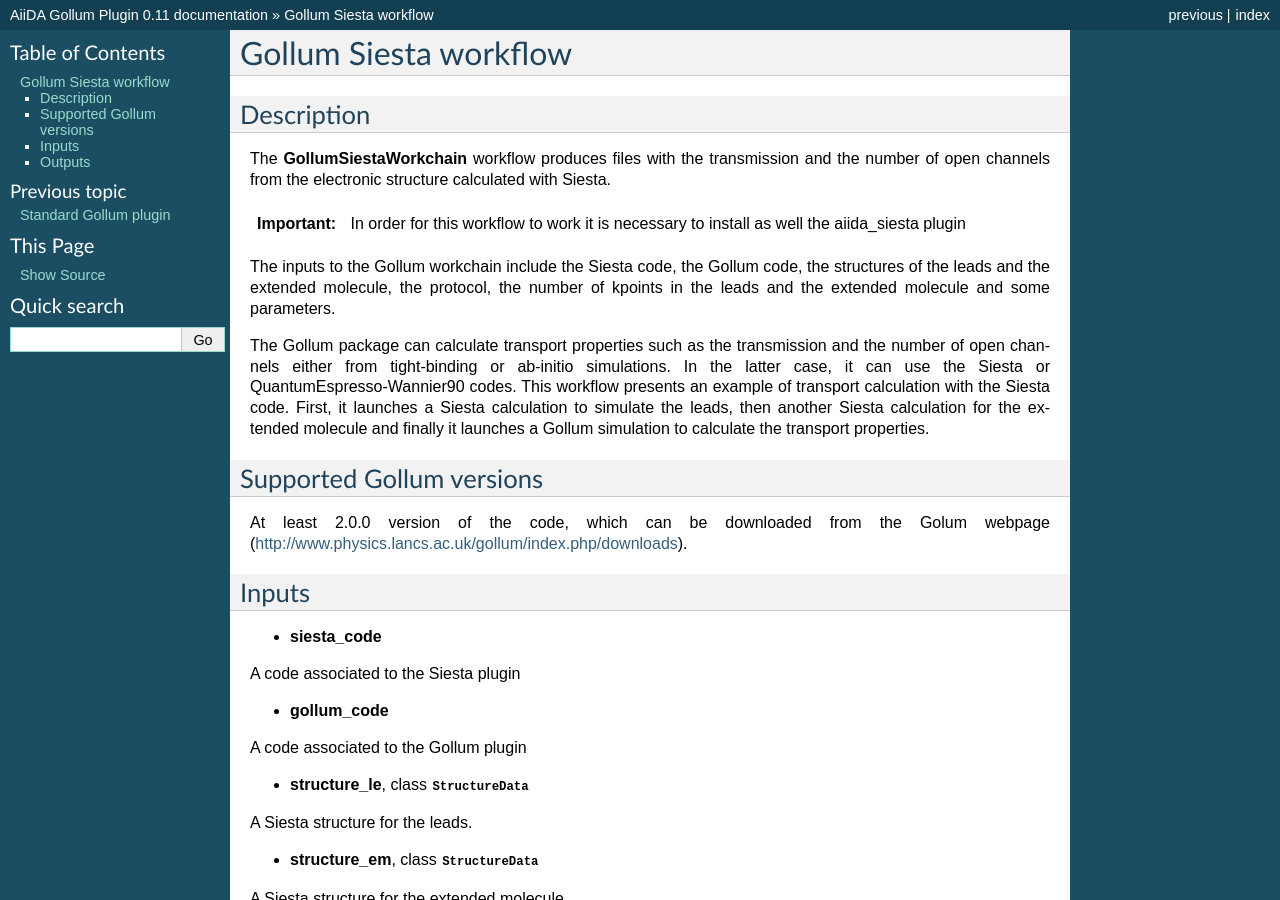
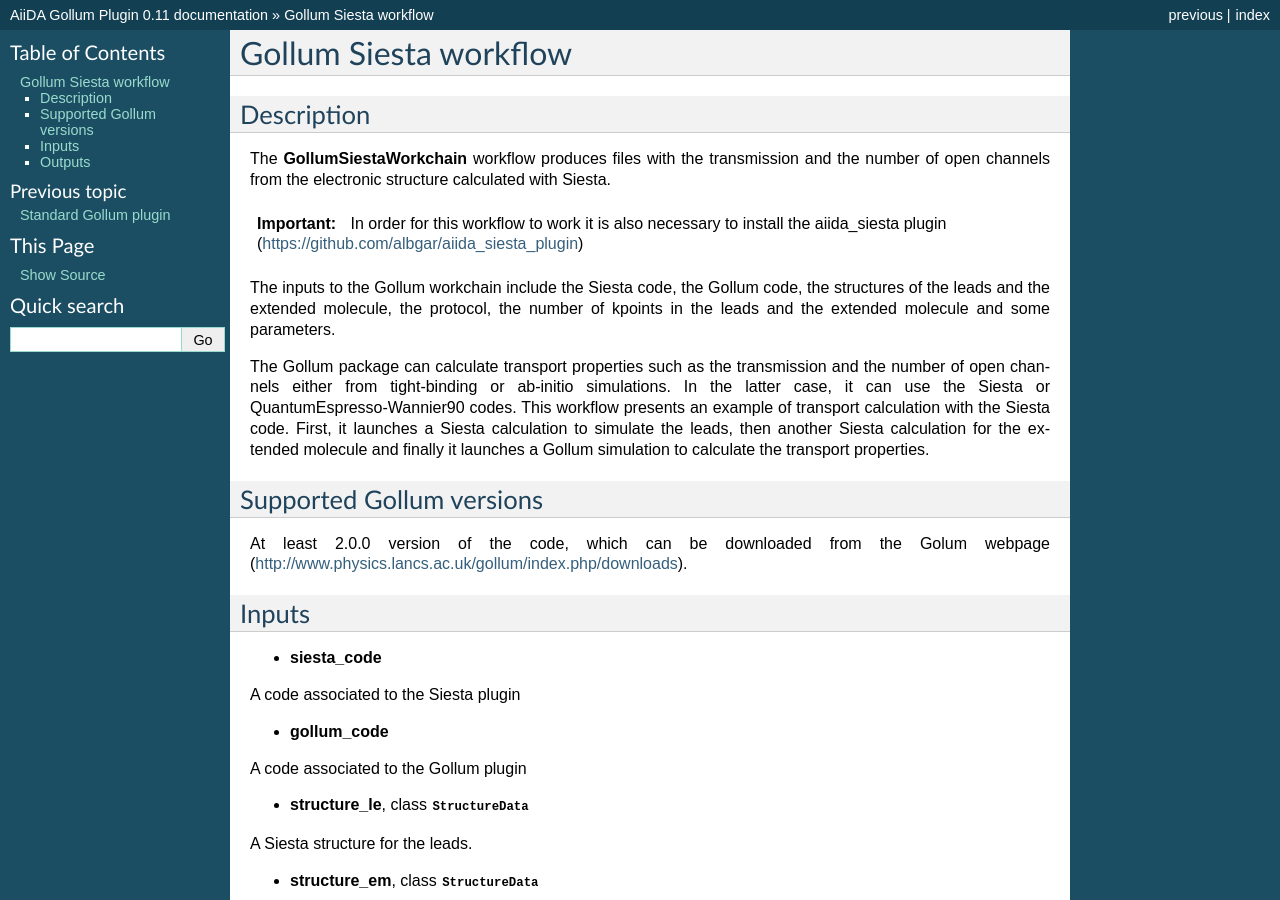
Before and after one commit to garsua/aiida-gollum, a Sphinx documentation site: the page built from docs/workflows/gollum-siesta.rst, in a window 1280 px wide and 900 px high. Built offline with Sphinx 7.4.7, drawn with Linux system fonts in a browser that asks for light colours; formulas are drawn with MathJax 3.

Commit message:
Some changes in plugin and workflow docs

```diff
--- a/docs/workflows/gollum-siesta.rst
+++ b/docs/workflows/gollum-siesta.rst
@@ -8,7 +8,7 @@ The **GollumSiestaWorkchain** workflow produces files with the
 transmission and the number of open channels from the electronic
 structure calculated with Siesta.
 
-.. important:: In order for this workflow to work it is necessary to install as well the aiida_siesta plugin
+.. important:: In order for this workflow to work it is also necessary to install the aiida_siesta plugin (https://github.com/albgar/aiida_siesta_plugin)
 
 The inputs to the Gollum workchain include the Siesta code, the Gollum
 code, the structures of the leads and the extended molecule, the
```
Also changed, not shown: docs/plugins/gollum.rst (+7 -6 lines).
